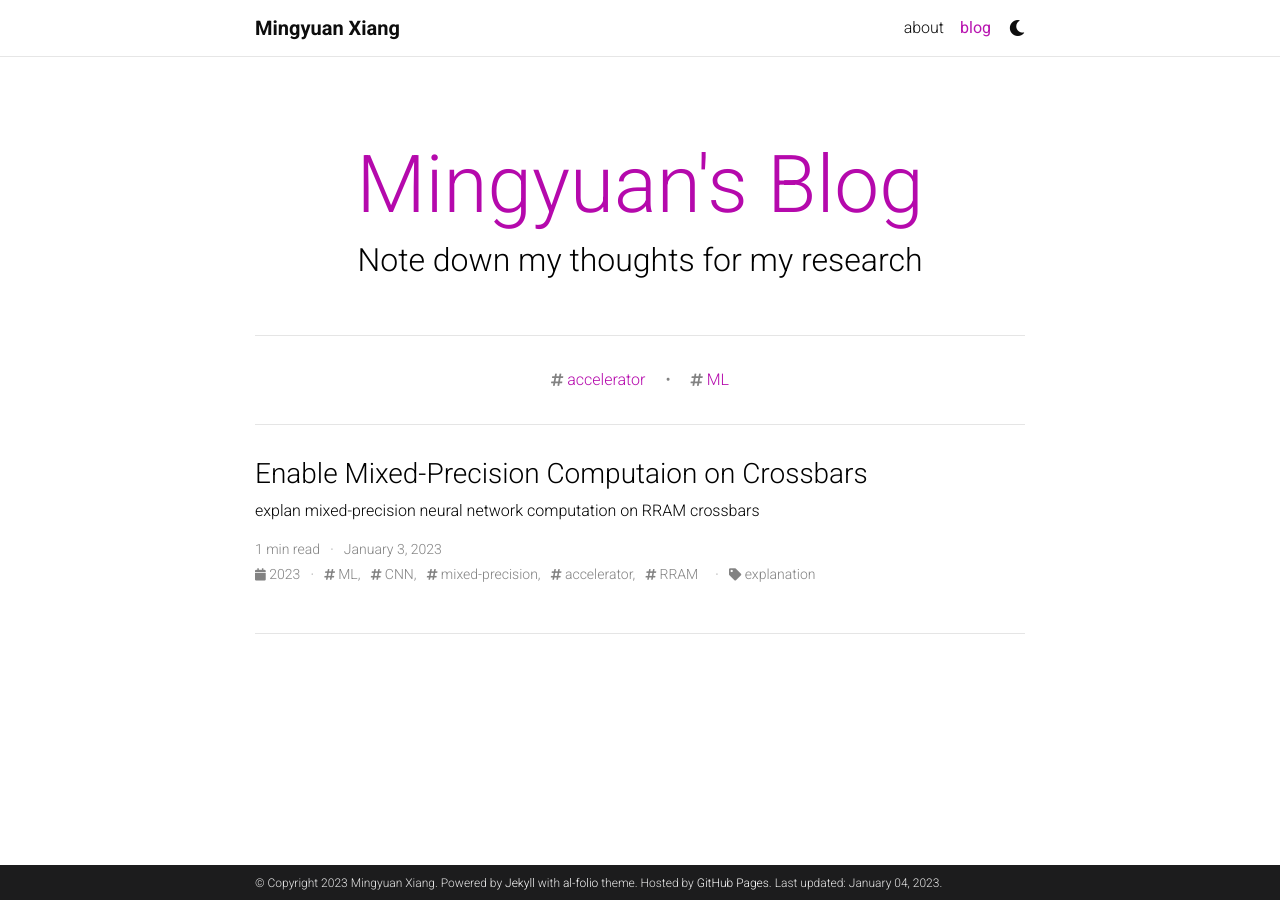
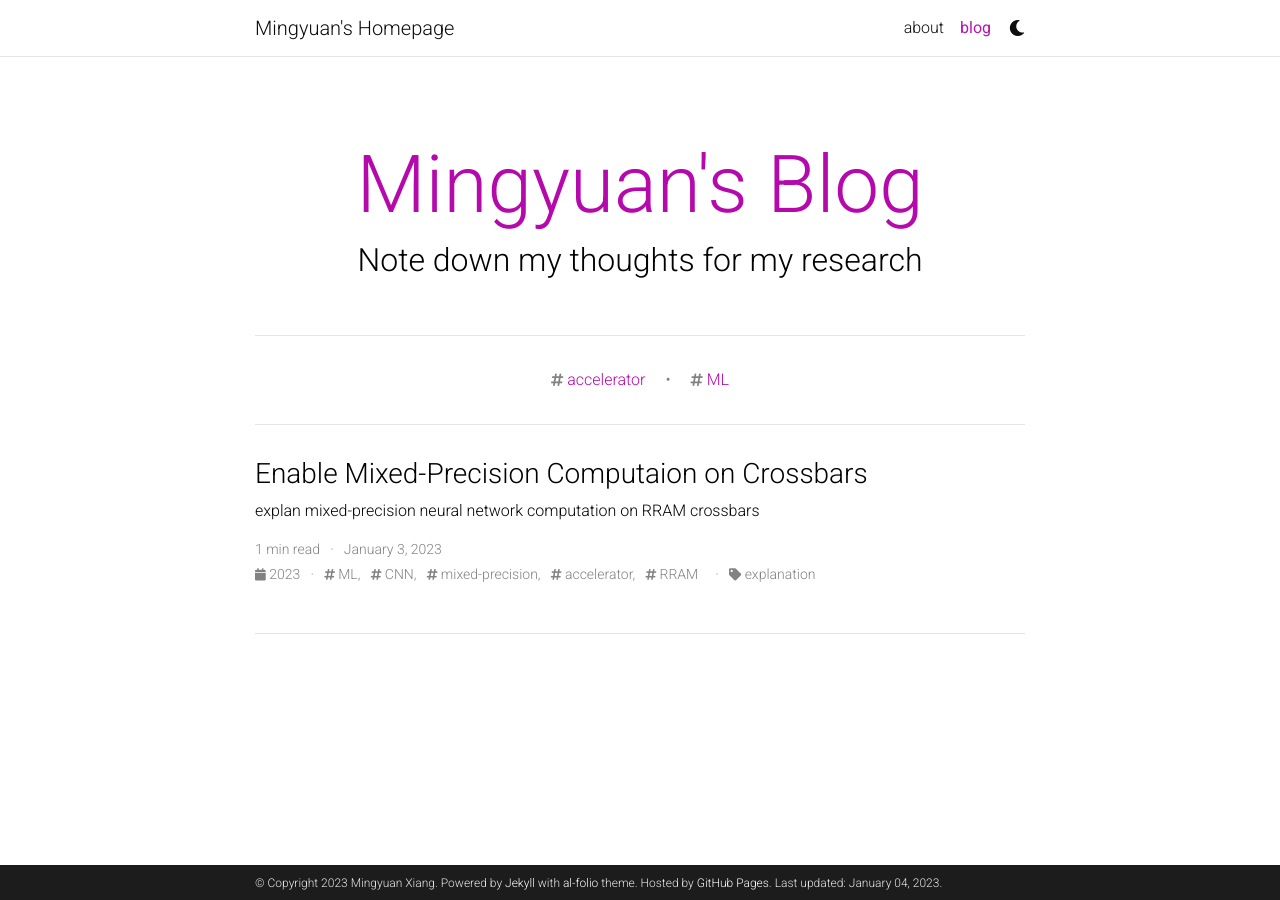
Before and after one commit to mingyuan-xiang/mingyuan-xiang.github.io, a Jekyll site: the page built from blog/index.html, in a window 1280 px wide. Built offline with Jekyll 4.4.1, drawn with Linux system fonts in a browser that asks for light colours; the list of posts is cut into pages by our own code; comment, search, counter and statistics services are not loaded; a style sheet for code colours, icons or effects is not loaded.

Commit message:
add title

```diff
--- a/_config.yml
+++ b/_config.yml
@@ -2,7 +2,7 @@
 # Site settings
 # -----------------------------------------------------------------------------
 
-title: blank # the website title (if blank, full name will be used instead)
+title: Mingyuan's Homepage # the website title (if blank, full name will be used instead)
 first_name: Mingyuan
 middle_name:
 last_name: Xiang
```
